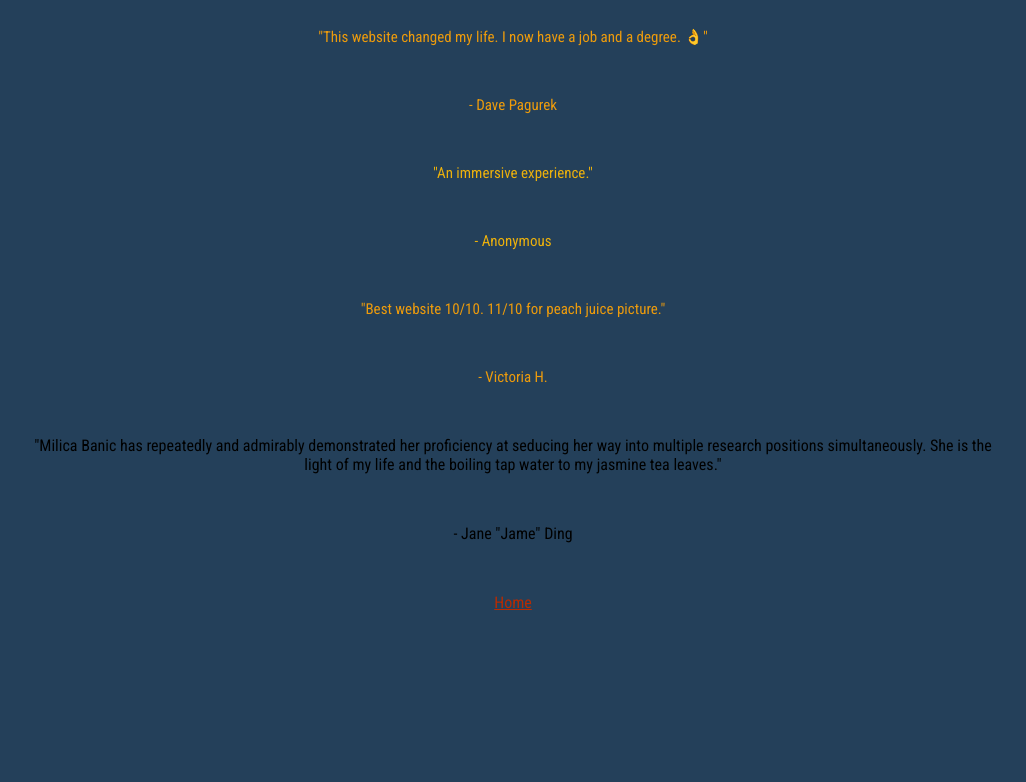
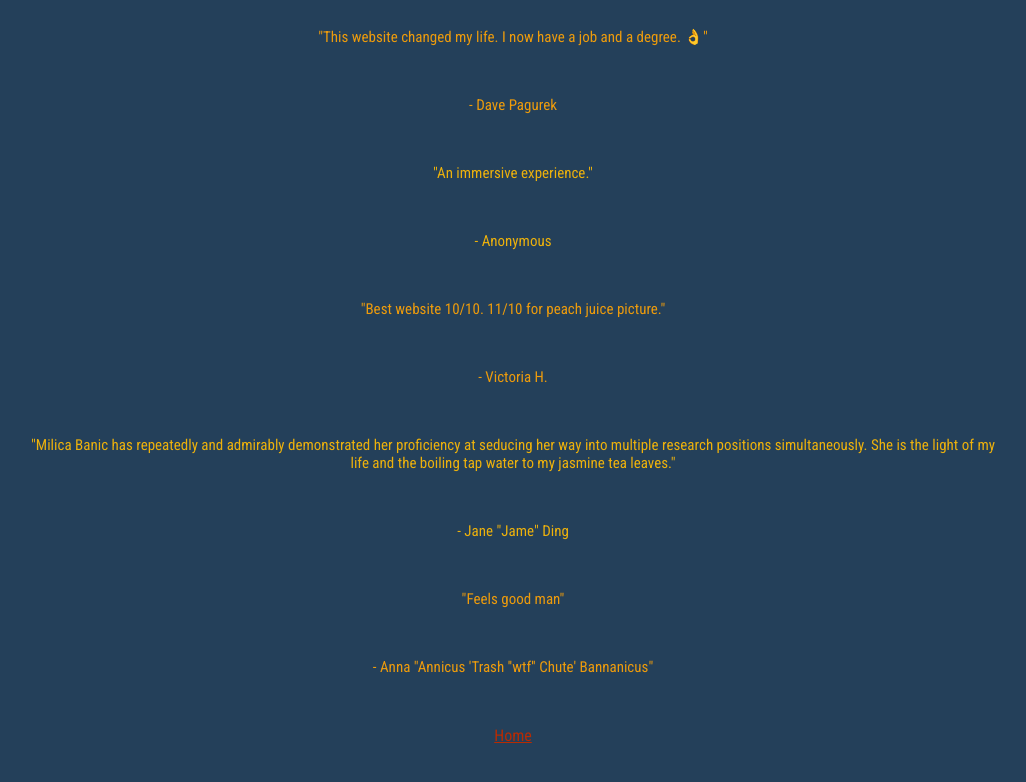
Before and after one commit to milicabanic/milicabanic.github.io, a plain HTML site: page reviews.html in a window 1280 px wide. Shown: the part 218-1000 px from the top of the page, without its empty margins (127-1153 px from the left). Drawn offline with Linux system fonts and the light colour scheme.

Commit message:
Update reviews.html

```diff
--- a/reviews.html
+++ b/reviews.html
@@ -39,6 +39,22 @@ h1,p {
         color: #ED9B0C;
         font-size:15px;
       }
+      .p7 {
+        color: #EDB10C;
+        font-size:15px;
+      }
+      .p8 {
+        color: #EDB10C;
+        font-size:15px;
+      }
+      .p9 {
+        color: #ED9B0C;
+        font-size:15px;
+      }
+      .p10 {
+        color: #ED9B0C;
+        font-size:15px;
+      }
       .reviews {
         display: block;
         position: fixed;
@@ -58,7 +74,9 @@ h1,p {
   <p class="p5">"Best website 10/10. 11/10 for peach juice picture."</p>
   <p class="p6">- Victoria H.</p>
   <p class="p7">"Milica Banic has repeatedly and admirably demonstrated her proficiency at seducing her way into multiple research positions simultaneously. She is the light of my life and the boiling tap water to my jasmine tea leaves." </p>
-    <p class="p8">- Jane "Jame" Ding </p>
+  <p class="p8">- Jane "Jame" Ding </p>
+    <p class="p9">"Feels good man" </p>
+    <p class="p10">- Anna "Annicus 'Trash ''wtf'' Chute' Bannanicus"
   <p class="homepage">
     <a href="index.html"> Home </a>
   </body>
```
